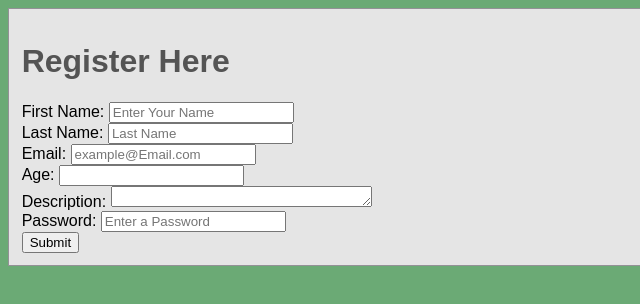
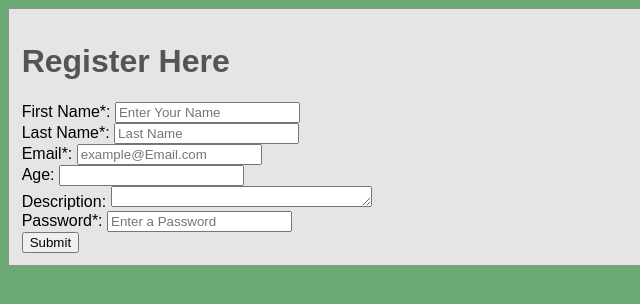
Before and after one commit to sharedordaz/LDSForum, a website: page view/register.html in a window 1280 px wide. Shown: the full height of the page, 0-640 px from the left. Drawn offline with Linux system fonts and the light colour scheme.

Commit message:
Updated swagger and register form

```diff
--- a/swagger.json
+++ b/swagger.json
@@ -77,6 +77,9 @@
         "responses": {
           "200": {
             "description": "OK"
+          },
+          "500": {
+            "description": "Internal Server Error"
           }
         }
       }
--- a/view/register.html
+++ b/view/register.html
@@ -16,13 +16,15 @@
     <h1>Register Here</h1>
 
     <form action="/loggers/" method="POST">
-      <label for="firstName">First Name: </label><input type="text" name="firstName" placeholder="Enter Your Name"> <br>
-      <label for="lastName">Last Name: </label><input type="text" name="lastName" placeholder="Last Name"><br>
-      <label for="email">Email: </label><input type="email" name="email" placeholder="example@Email.com"><br>
+      <label for="firstName">First Name*: </label><input type="text" name="firstName" placeholder="Enter Your Name"
+        required> <br>
+      <label for="lastName">Last Name*: </label><input type="text" name="lastName" placeholder="Last Name" required><br>
+      <label for="email">Email*: </label><input type="email" name="email" placeholder="example@Email.com" required><br>
 
       <label for="age">Age: </label><input type="number" name="age"><br>
       <label for="Description">Description: </label><textarea name="description" rows="1" cols="30"></textarea><br>
-      <label for="password">Password: </label><input type="password" name="password" placeholder="Enter a Password"><br>
+      <label for="password">Password*: </label><input type="password" name="password" placeholder="Enter a Password"
+        required><br>
       <input type="submit" value="Submit">
     </form>
   </main>
```
